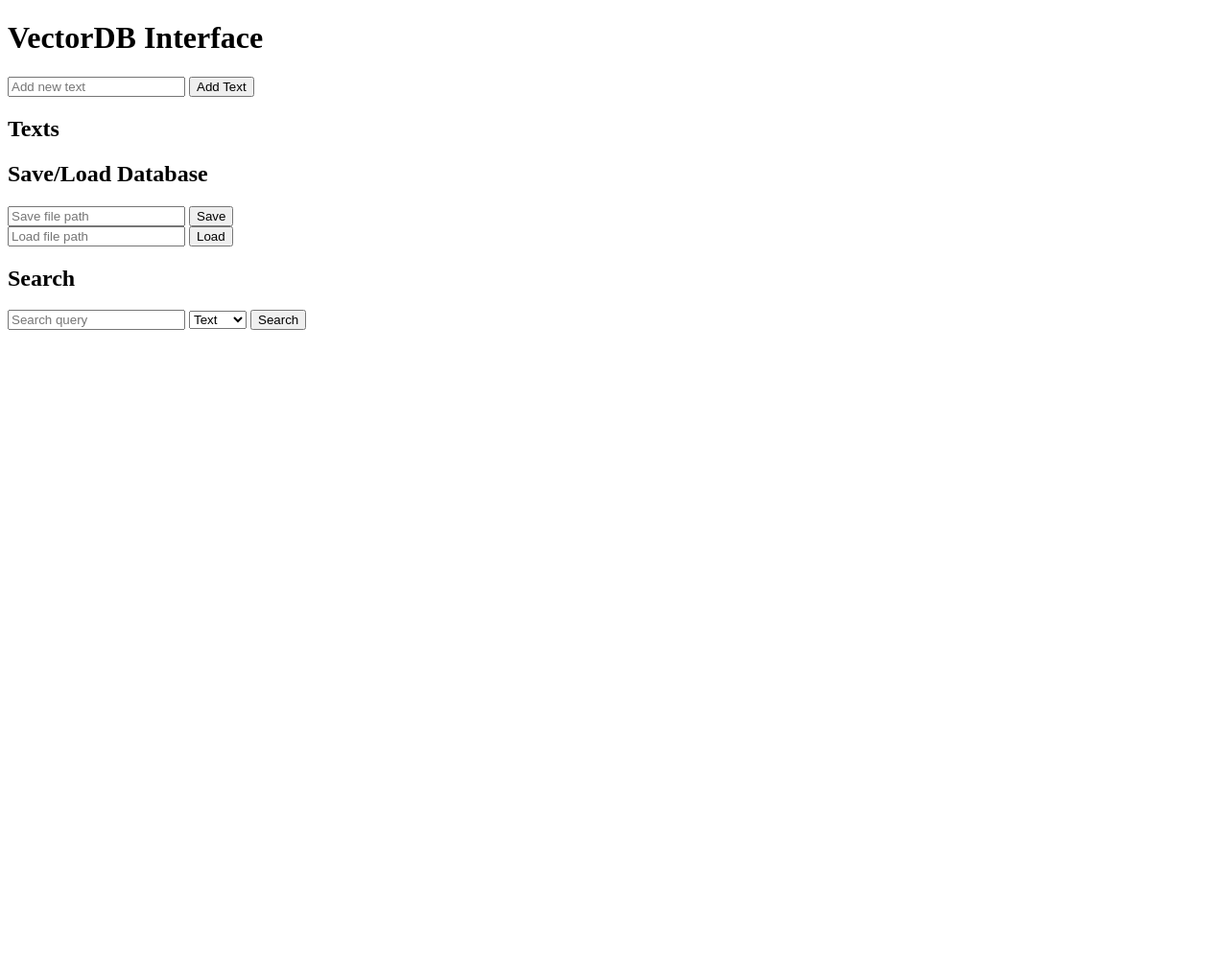
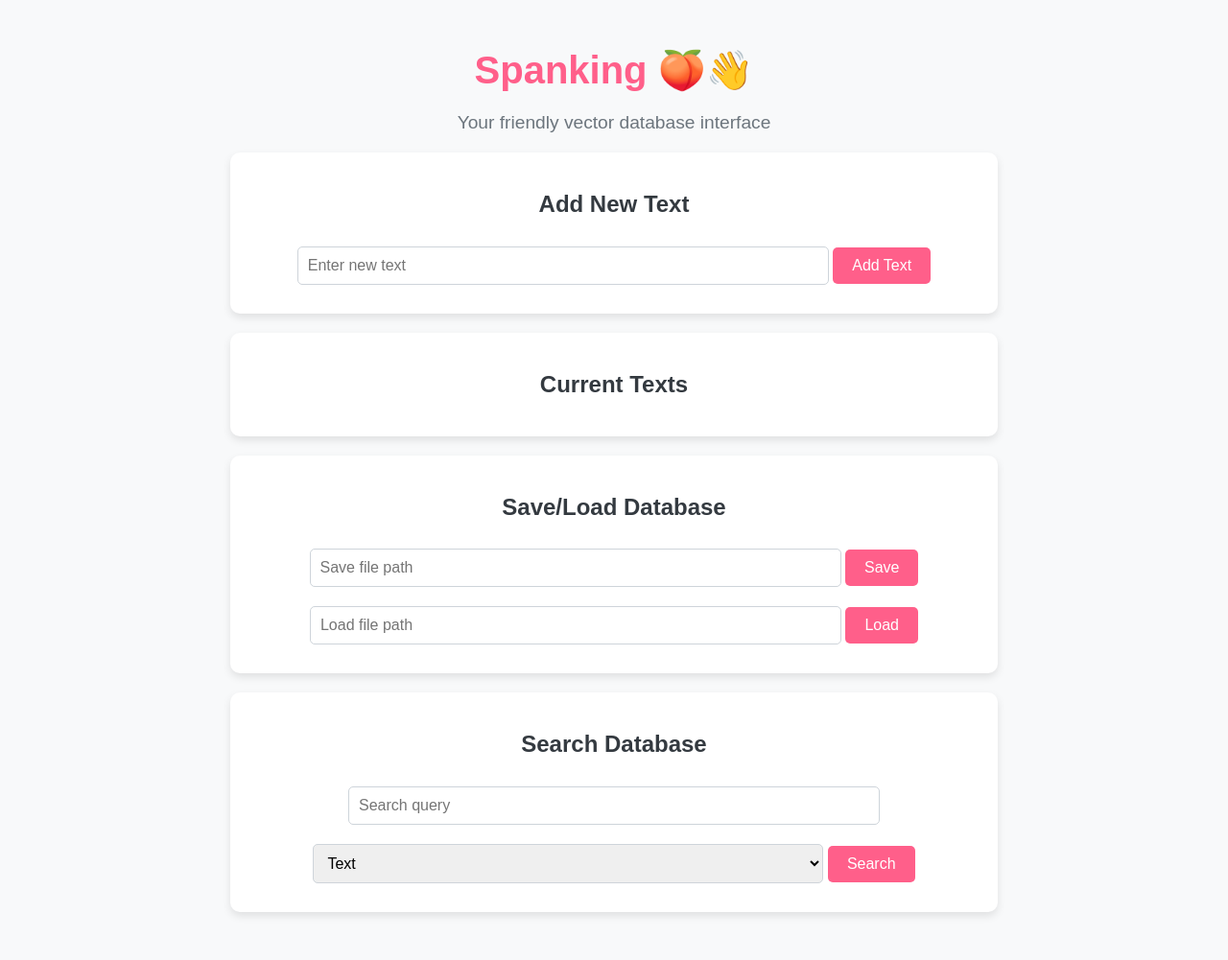
Before and after one commit to rishiraj/spanking, a Flask app: page / in a window 1280 px wide. Shown: the whole page at 96% size. Before the commit the page ends 344 px from the top, so only its background shows below. Run offline with Flask 3, Linux system fonts and the light colour scheme.

Commit message:
add better ui

```diff
--- a/requirements.txt
+++ b/requirements.txt
@@ -1,5 +1,8 @@
-jax==0.4.26
+Flask
+jax==0.4.31
+jaxlib==0.4.31
 sentence-transformers==2.7.0
+sentencepiece==0.2.0
 pandas==2.0.3
 transformers==4.40.1
 Pillow==9.4.0
--- a/spanking/app.py
+++ b/spanking/app.py
@@ -1,6 +1,6 @@
 from flask import Flask, request, jsonify, render_template, redirect, url_for
 import os
-from .main import VectorDB
+from main import VectorDB
 
 app = Flask(__name__)
 db = VectorDB()
--- /dev/null
+++ b/spanking/static/style.css
@@ -0,0 +1,110 @@
+body {
+    font-family: Arial, sans-serif;
+    background-color: #f8f9fa;
+    color: #343a40;
+    margin: 0;
+    padding: 0;
+}
+
+.container {
+    width: 90%;
+    max-width: 800px;
+    margin: 50px auto;
+    text-align: center;
+}
+
+h1 {
+    font-size: 2.5rem;
+    margin-bottom: 20px;
+    color: #ff5f8a;
+}
+
+p {
+    font-size: 1.2rem;
+    color: #6c757d;
+}
+
+.card {
+    background-color: #ffffff;
+    border-radius: 10px;
+    padding: 20px;
+    margin: 20px 0;
+    box-shadow: 0 4px 8px rgba(0, 0, 0, 0.1);
+}
+
+input[type="text"], select.dropdown {
+    width: 70%;
+    padding: 10px;
+    margin: 10px 0;
+    border: 1px solid #ced4da;
+    border-radius: 5px;
+    font-size: 1rem;
+}
+
+button.btn {
+    background-color: #ff5f8a;
+    color: #ffffff;
+    border: none;
+    border-radius: 5px;
+    padding: 10px 20px;
+    cursor: pointer;
+    font-size: 1rem;
+}
+
+button.btn:hover {
+    background-color: #ff3f6a;
+}
+
+.text-list, .results-list {
+    list-style-type: none;
+    padding: 0;
+    margin: 0;
+}
+
+.text-item, .result-item {
+    padding: 10px;
+    margin: 10px 0;
+    background-color: #f1f3f5;
+    border-radius: 5px;
+    display: flex;
+    justify-content: space-between;
+    align-items: center;
+}
+
+.actions {
+    display: flex;
+    gap: 10px;
+}
+
+.inline-form {
+    display: inline;
+}
+
+button.btn-delete {
+    background-color: #dc3545;
+}
+
+button.btn-update {
+    background-color: #007bff;
+}
+
+button.btn-back {
+    background-color: #6c757d;
+}
+
+button.btn-delete:hover {
+    background-color: #c82333;
+}
+
+button.btn-update:hover {
+    background-color: #0056b3;
+}
+
+button.btn-back:hover {
+    background-color: #5a6268;
+}
+
+.score {
+    font-weight: bold;
+    color: #28a745;
+}
--- a/spanking/templates/index.html
+++ b/spanking/templates/index.html
@@ -2,49 +2,66 @@
 <html lang="en">
 <head>
     <meta charset="UTF-8">
-    <title>VectorDB Interface</title>
+    <meta name="viewport" content="width=device-width, initial-scale=1.0">
+    <title>Spanking 🍑👋 Interface</title>
+    <link rel="stylesheet" href="{{ url_for('static', filename='style.css') }}">
 </head>
 <body>
-    <h1>VectorDB Interface</h1>
+    <div class="container">
+        <h1>Spanking 🍑👋</h1>
+        <p>Your friendly vector database interface</p>
+
+        <div class="card">
+            <h2>Add New Text</h2>
             <form action="{{ url_for('add_text') }}" method="post">
-        <input type="text" name="text" placeholder="Add new text" required>
-        <button type="submit">Add Text</button>
+                <input type="text" name="text" placeholder="Enter new text" required>
+                <button type="submit" class="btn">Add Text</button>
             </form>
+        </div>
 
-    <h2>Texts</h2>
-    <ul>
+        <div class="card">
+            <h2>Current Texts</h2>
+            <ul class="text-list">
                 {% for text in texts %}
-            <li>
-                {{ text }}
-                <form action="{{ url_for('delete_text', index=loop.index0) }}" method="post" style="display:inline;">
-                    <button type="submit">Delete</button>
+                    <li class="text-item">
+                        <span>{{ text }}</span>
+                        <div class="actions">
+                            <form action="{{ url_for('delete_text', index=loop.index0) }}" method="post" class="inline-form">
+                                <button type="submit" class="btn btn-delete">Delete</button>
                             </form>
-                <form action="{{ url_for('update_text', index=loop.index0) }}" method="post" style="display:inline;">
+                            <form action="{{ url_for('update_text', index=loop.index0) }}" method="post" class="inline-form">
                                 <input type="text" name="text" placeholder="Update text" required>
-                    <button type="submit">Update</button>
+                                <button type="submit" class="btn btn-update">Update</button>
                             </form>
+                        </div>
                     </li>
                 {% endfor %}
             </ul>
+        </div>
 
+        <div class="card">
             <h2>Save/Load Database</h2>
             <form action="{{ url_for('save') }}" method="post">
                 <input type="text" name="file_path" placeholder="Save file path" required>
-        <button type="submit">Save</button>
+                <button type="submit" class="btn">Save</button>
             </form>
             <form action="{{ url_for('load') }}" method="post">
                 <input type="text" name="file_path" placeholder="Load file path" required>
-        <button type="submit">Load</button>
+                <button type="submit" class="btn">Load</button>
             </form>
+        </div>
 
-    <h2>Search</h2>
+        <div class="card">
+            <h2>Search Database</h2>
             <form action="{{ url_for('search') }}" method="post">
                 <input type="text" name="query" placeholder="Search query" required>
-        <select name="type">
+                <select name="type" class="dropdown">
                     <option value="text">Text</option>
                     <option value="image">Image</option>
                 </select>
-        <button type="submit">Search</button>
+                <button type="submit" class="btn">Search</button>
             </form>
+        </div>
+    </div>
 </body>
 </html>
```
Also changed, not shown: spanking/templates/search.html (+12 -4 lines), spanking/templates/search_results.html (+16 -8 lines). Lines whose indentation alone changed are shown as unchanged.
